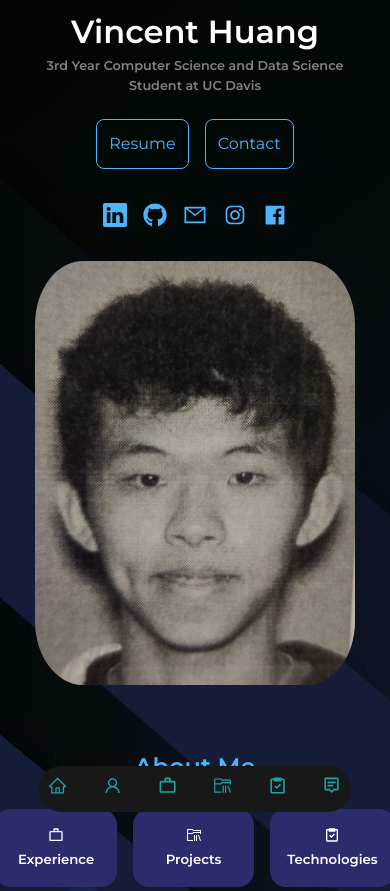
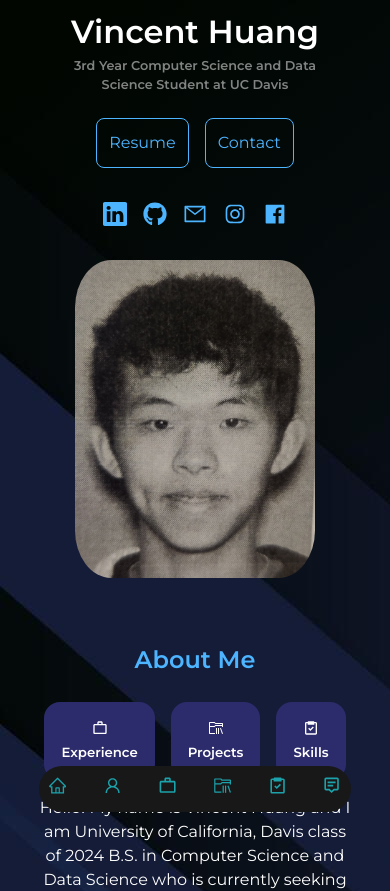
Before and after one commit to vhcent/Personal-Website, a React (Create React App) app: page / in a window 390 px wide. Shown: the top 891 px of the page. Built offline with nearby package versions, Linux system fonts and the light colour scheme.

Commit message:
responsive adjustment

```diff
--- a/src/components/about/About.jsx
+++ b/src/components/about/About.jsx
@@ -1,8 +1,8 @@
-import React from 'react';
-import './About.css';
-import { MdOutlineWorkOutline } from 'react-icons/md'
-import { VscFolderLibrary } from 'react-icons/vsc'
-import { BiTask } from 'react-icons/bi'
+import React from "react";
+import "./About.css";
+import { MdOutlineWorkOutline } from "react-icons/md";
+import { VscFolderLibrary } from "react-icons/vsc";
+import { BiTask } from "react-icons/bi";
 
 const About = () => {
     return (
@@ -22,19 +22,26 @@ const About = () => {
                     </article>
                     <article class="about-card">
                         <BiTask />
-                        <h5>Technologies</h5>
+                        <h5>Skills</h5>
                         {/* <small>Highlights of my technical skills</small> */}
                     </article>
                 </div>
                 <p class="about-paragraph">
-                    Hello! My name is Vincent Huang and I am University of California, Davis class of 2024 B.S. in Computer Science and Data Science
-                    who is currently seeking a software engineering or data science internship for the Summer of 2023. My primary interests include data science,
-                    video game development, and artificial intelligence systems. I am an adaptable independent teamworker who is strong in programming, UI/UX design, and data analysis.
-                    I am comfortable with both front-end and back-end development, primarily with node.js and Amazon Web Services, as well as UI/UX designing using figma.
+                    Hello! My name is Vincent Huang and I am University of
+                    California, Davis class of 2024 B.S. in Computer Science and
+                    Data Science who is currently seeking a software engineering
+                    or data science internship for the Summer of 2023. My
+                    primary interests include data science, video game
+                    development, and artificial intelligence systems. I am an
+                    adaptable independent teamworker who is strong in
+                    programming, UI/UX design, and data analysis. I am
+                    comfortable with both front-end and back-end development,
+                    primarily with node.js and Amazon Web Services, as well as
+                    UI/UX designing using figma.
                 </p>
             </div>
         </section>
-    )
-}
+    );
+};
 
-export default About
+export default About;
--- a/src/components/about/about.css
+++ b/src/components/about/about.css
@@ -63,7 +63,12 @@
 @media screen and (max-width: 500px) {
     .about-card {
         text-align: center;
-        width: 8rem;
+        width: 40%;
         margin-bottom: 1rem;
+        text-align: center;
+    }
+
+    .about-card h5 {
+        text-align: center;
     }
 }
--- a/src/components/header/header.css
+++ b/src/components/header/header.css
@@ -68,3 +68,9 @@ header {
         /* align-self: center; */
     }
 }
+
+@media screen and (max-width: 400px) {
+    .portrait img {
+        width: 15rem;
+    }
+}
--- a/src/components/projects/Projects.jsx
+++ b/src/components/projects/Projects.jsx
@@ -30,7 +30,7 @@ const Projects = () => {
                                             rel="noreferrer"
                                             className="overlay-icon"
                                         >
-                                            <MdOutlineOpenInNew size={20} />
+                                            <MdOutlineOpenInNew size={25} />
                                         </a>
                                         <a
                                             href={val.github}
@@ -38,7 +38,7 @@ const Projects = () => {
                                             rel="noreferrer"
                                             className="overlay-icons"
                                         >
-                                            <FaGithub size={20} />
+                                            <FaGithub size={25} />
                                         </a>
                                     </div>
                                 </div>
--- a/src/components/projects/projects.css
+++ b/src/components/projects/projects.css
@@ -45,7 +45,7 @@
 }
 
 .project-link:hover .projects-picture {
-    opacity: 0.5;
+    opacity: 0.4;
 }
 
 .projects-picture:hover + .overlay,
@@ -85,3 +85,12 @@
         grid-template-columns: auto auto;
     }
 }
+
+@media screen and (max-width: 600px) {
+    .projects-container ul {
+        /* margin-top: 1.5rem;
+        display: grid;*/
+        grid-gap: 20px;
+        grid-template-columns: auto;
+    }
+}
--- /dev/null
+++ b/src/components/technologies/BackendData.js
@@ -0,0 +1,5 @@
+
+
+export const BackendData = [
+
+]
--- a/src/components/technologies/Technologies.jsx
+++ b/src/components/technologies/Technologies.jsx
@@ -1,10 +1,20 @@
-import React from 'react';
-import './technologies.css';
+import React from "react";
+import "./Technologies.css";
 
 const Technologies = () => {
-  return (
-    <div>Technologies</div>
-  )
-}
+    return (
+        <section className="container technologies-container" id="technologies">
+            <h2>Skills and Technologies</h2>
+            <div className="frontend-backend-container">
+                <div className="frontend-container">
+                    <h3>Frontend</h3>
+                </div>
+                <div className="backend-container">
+                    <h3>Backend</h3>
+                </div>
+            </div>
+        </section>
+    );
+};
 
-export default Technologies
+export default Technologies;
--- a/src/components/technologies/technologies.css
+++ b/src/components/technologies/technologies.css
@@ -0,0 +1,3 @@
+.technologies-container {
+    padding-top: 2.5rem;
+}
```
Also changed, not shown: src/components/technologies/FrontendData.js (added).
